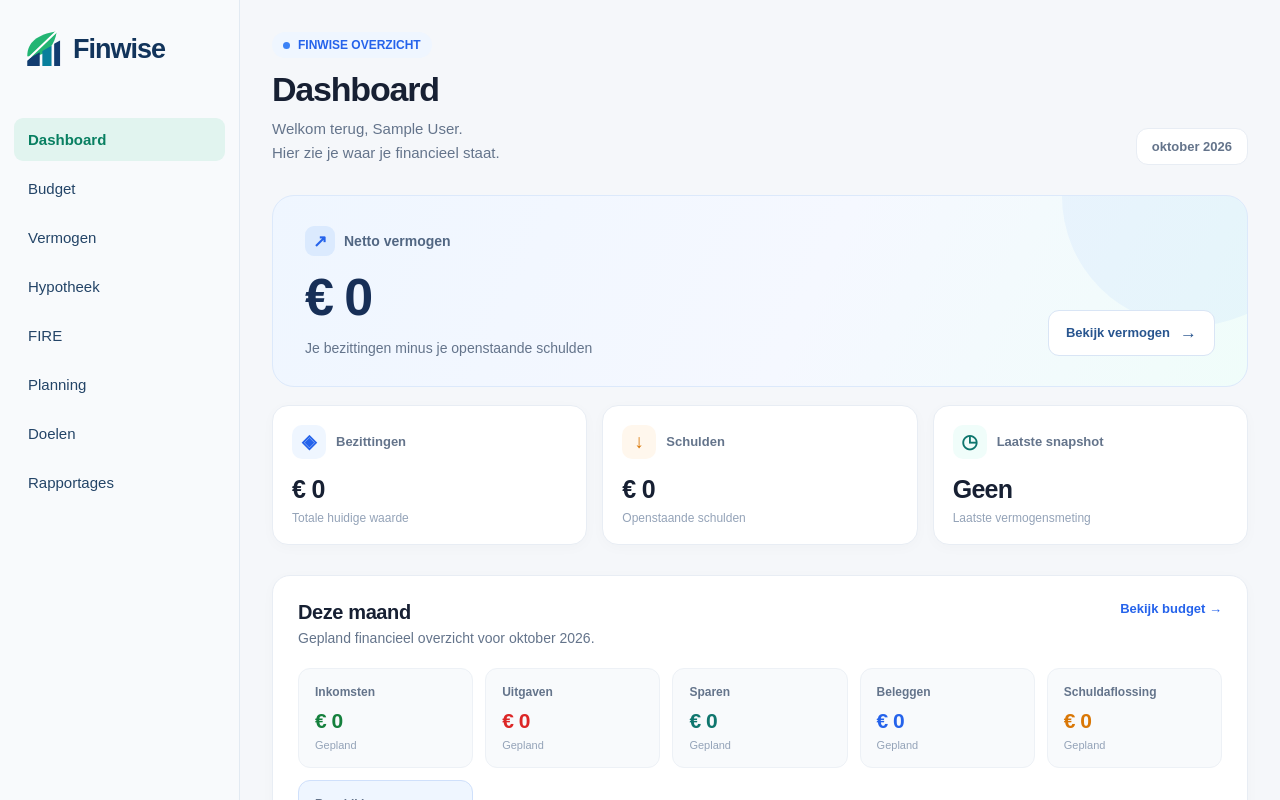
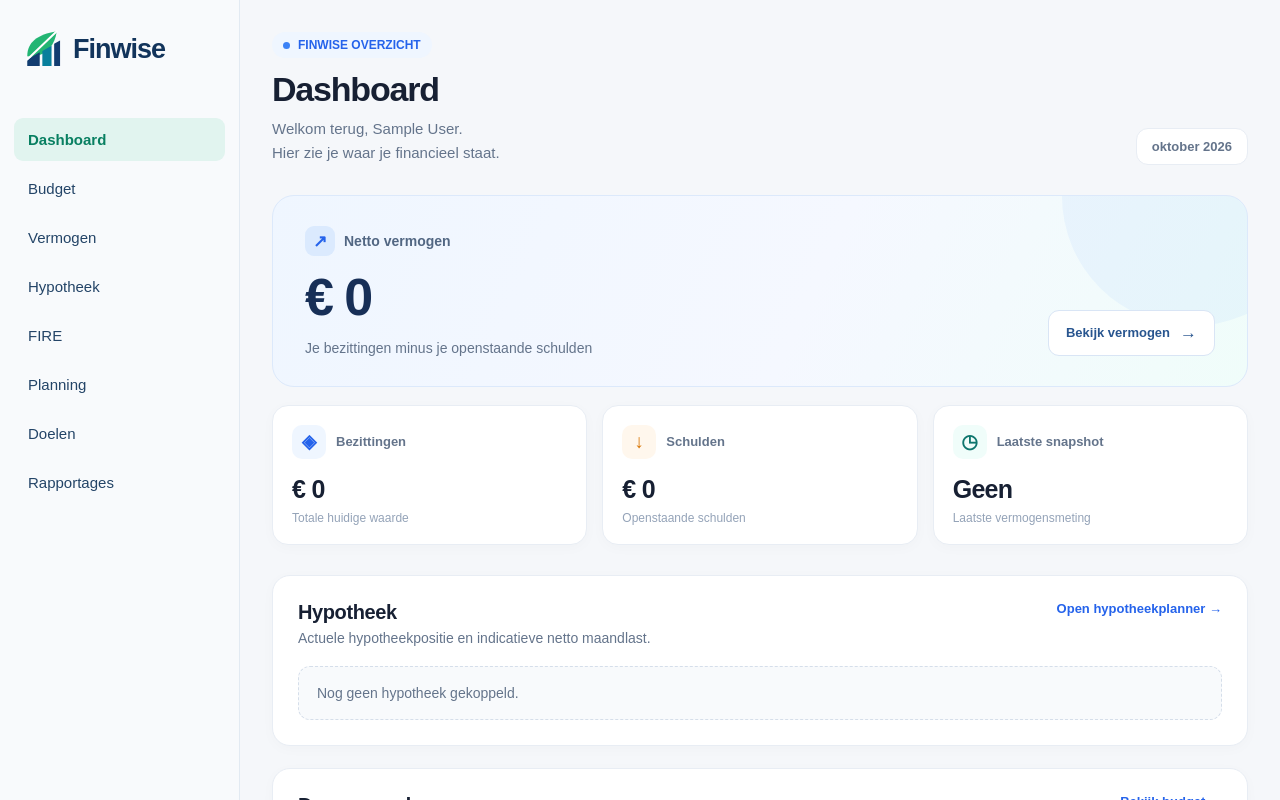
Before and after one commit to sjefkebakfiets/finwise-beta, a Next.js app: page / in a window 1280 px wide. Shown: the top 800 px of the page. Built offline with nearby package versions, Linux system fonts and the light colour scheme; no server answers; the database is empty; sample sign-in values are in the browser's storage.

Commit message:
Update hypotheek module

```diff
--- a/app/page.tsx
+++ b/app/page.tsx
@@ -62,8 +62,7 @@ export default async function DashboardPage({
 
 
 
-  const [assets, debts, categories, overrides, snapshots] =
-
+  const [assets, debts, categories, overrides, snapshots, mortgages] =
     await Promise.all([
 
       prisma.asset.findMany({
@@ -136,6 +135,16 @@ export default async function DashboardPage({
 
       }),
 
+
+
+      prisma.mortgage.findMany({
+        where: { userId },
+        include: {
+          debt: true,
+          payments: { orderBy: { date: "asc" } },
+        },
+        orderBy: { createdAt: "asc" },
+      }),
     ]);
 
 
@@ -174,6 +183,32 @@ export default async function DashboardPage({
 
   const netWorth = totalAssets - totalDebts;
 
+  const mortgageBalance = mortgages.reduce(
+    (total, mortgage) => total + Number(mortgage.debt.currentBalance ?? 0), 0
+  );
+  const mortgageGrossMonthly = mortgages.reduce(
+    (total, mortgage) => total + Number(mortgage.debt.monthlyPayment ?? 0), 0
+  );
+  const mortgageAnnualEwfTax = mortgages.reduce((total, mortgage) => {
+    const woz = Number(mortgage.wozValue ?? 0);
+    const ewfRate = Number(mortgage.eigenwoningforfaitRate ?? 0) / 100;
+    const taxRate = Number(mortgage.taxRate ?? 0) / 100;
+    return total + woz * ewfRate * taxRate;
+  }, 0);
+  const mortgageAnnualTaxRelief = mortgages.reduce((total, mortgage) => {
+    const balance = Number(mortgage.debt.currentBalance ?? 0);
+    const rate = Number(mortgage.debt.interestRate ?? 0) / 100;
+    const taxRate = Number(mortgage.taxRate ?? 0) / 100;
+    return total + balance * rate * taxRate;
+  }, 0);
+  const mortgageNetMonthly = Math.max(0, mortgageGrossMonthly - Math.max(0, mortgageAnnualTaxRelief - mortgageAnnualEwfTax) / 12);
+  const repaidThisYear = mortgages.reduce((total, mortgage) => total + mortgage.payments
+    .filter((payment) => new Date(payment.date).getFullYear() === currentYear)
+    .reduce((sum, payment) => sum + Number(payment.principalAmount ?? 0) + Number(payment.extraPrincipal ?? 0), 0), 0);
+  const mortgageEndDates = mortgages.map((mortgage) => mortgage.endDate).filter((date): date is Date => Boolean(date));
+  const mortgageFreeYear = mortgageBalance <= 0 ? currentYear : mortgageEndDates.length > 0
+    ? Math.max(...mortgageEndDates.map((date) => new Date(date).getFullYear())) : null;
+
 
 
   /* ---------------------------------------------------------------------- */
@@ -774,6 +809,22 @@ export default async function DashboardPage({
 
 
 
+      {/* HYPOTHEEKOVERZICHT */}
+      <section style={{ background: "#ffffff", border: "1px solid #e8edf4", borderRadius: 18, padding: 25, marginBottom: 22, boxShadow: "0 3px 14px rgba(15,23,42,0.025)" }}>
+        <div style={{ display: "flex", justifyContent: "space-between", alignItems: "flex-start", flexWrap: "wrap", gap: 12, marginBottom: 20 }}>
+          <div><SectionHeading>Hypotheek</SectionHeading><p style={{ margin: "6px 0 0", color: "#64748b", fontSize: 14 }}>Actuele hypotheekpositie en indicatieve netto maandlast.</p></div>
+          <Link href="/hypotheek" style={{ color: "#2563eb", textDecoration: "none", fontSize: 13, fontWeight: 700 }}>Open hypotheekplanner →</Link>
+        </div>
+        {mortgages.length > 0 ? (
+          <div style={{ display: "grid", gridTemplateColumns: "repeat(auto-fit, minmax(180px, 1fr))", gap: 12 }}>
+            <InfoCard label="Hypotheekschuld" value={formatEuro(mortgageBalance)} />
+            <InfoCard label="Netto maandlast" value={formatEuro(mortgageNetMonthly)} valueColor="#1d4ed8" />
+            <InfoCard label={`Afgelost in ${currentYear}`} value={formatEuro(repaidThisYear)} valueColor="#15803d" />
+            <InfoCard label="Hypotheekvrij" value={mortgageFreeYear ? String(mortgageFreeYear) : "Nog onbekend"} />
+          </div>
+        ) : <div style={{ padding: 18, background: "#f8fafc", border: "1px dashed #d5deea", borderRadius: 12, color: "#64748b", fontSize: 14 }}>Nog geen hypotheek gekoppeld.</div>}
+      </section>
+
       {/* MAANDOVERZICHT */}
 
 
@@ -1323,6 +1374,13 @@ export default async function DashboardPage({
 
 
           <QuickLink
+            href="/hypotheek"
+            title="Hypotheek"
+            description="Bekijk je hypotheek, aflossingsscenario’s en prognose."
+            icon="⌂"
+          />
+
+          <QuickLink
 
             href="/vermogen"
 
```
